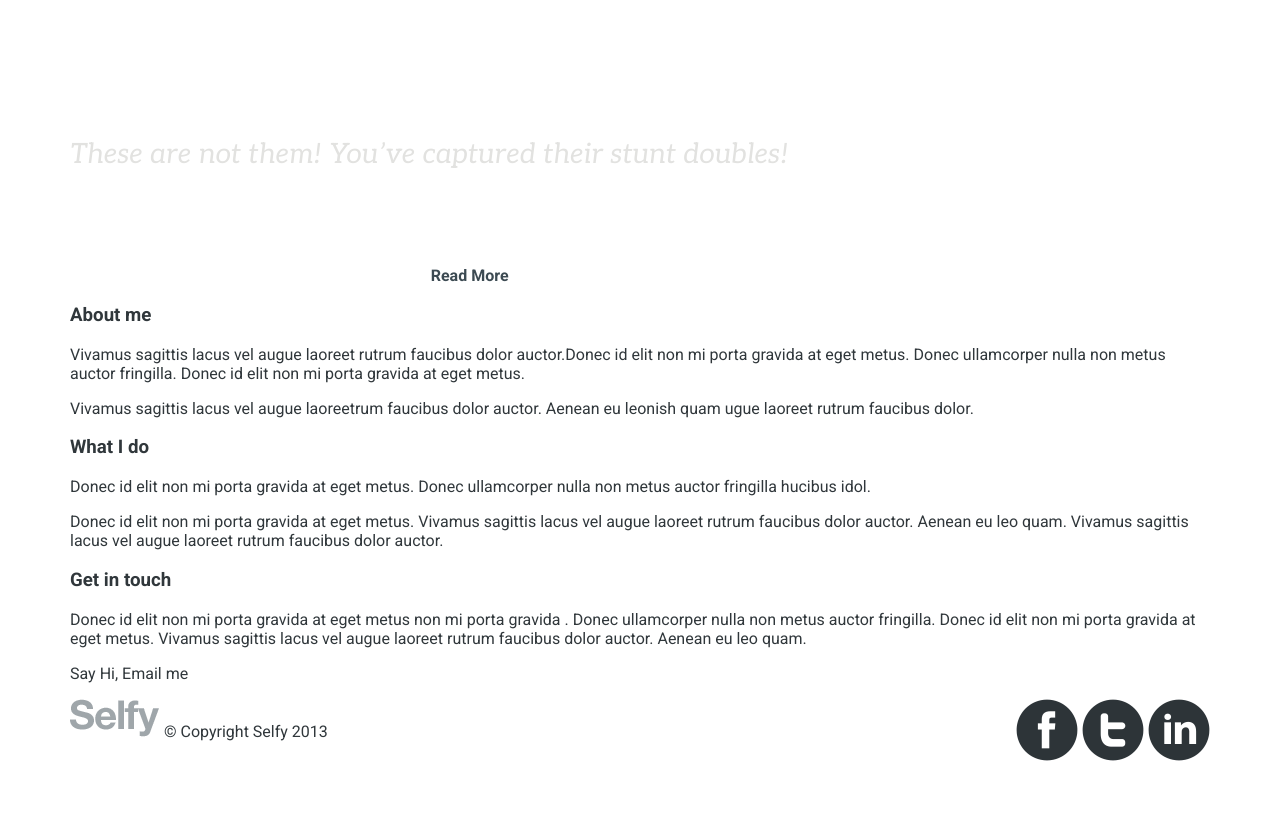
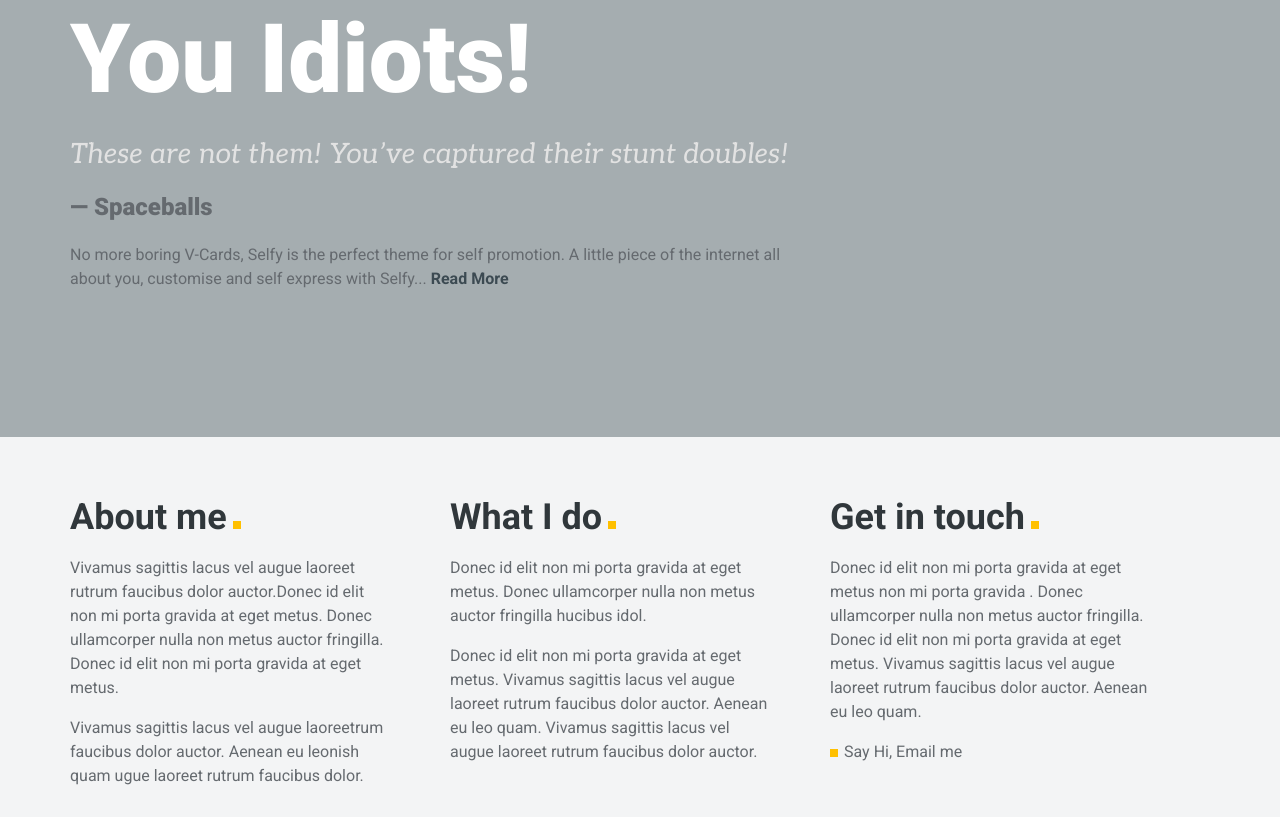
Before and after one commit to yonishechko/technologie_webowe, a plain HTML site: page ciwczenie selfy/index.html in a window 1280 px wide. Shown: the part 363-1180 px from the top of the page. Before the commit the page ends 1136 px from the top, so only its background shows below. Drawn offline with Linux system fonts and the light colour scheme.

Commit message:
spotkanie #7

```diff
--- a/ciwczenie selfy/index.html
+++ b/ciwczenie selfy/index.html
@@ -10,7 +10,7 @@
 <body>
     <div id="background"></div>
     <main>
-    <header>
+    <header class="home">
         <img id="logo" src="assets/logo@2x.png" alt="Logo Selfy">
 <nav>
 <a class="active" href="index.html">Home</a>
@@ -22,8 +22,8 @@
 </nav>
     </header>
     <section id="head">
-<h1>You Idiots!</h1>
-<h2>These are not them! You’ve captured their stunt doubles!</h2>
+<h1 id="home">You Idiots!</h1>
+<h2 class="home">These are not them! You’ve captured their stunt doubles!</h2>
 <p class="spaceballs">— Spaceballs</p>
 <p>No more boring V-Cards, Selfy is the perfect theme for self promotion. A little piece of the internet all about you, customise and self express with Selfy... <a href="styles.html">Read More</a></p>
     </section>
@@ -45,11 +45,11 @@
         </div>
     </section>
     <footer>
-<div>
+<div class="copy">
     <img src="assets/logo-foot@2x.png" alt="Logo Selfy Stopka">
     <span>© Copyright Selfy 2013</span>
 </div>
-<div>
+<div class="social">
     <img src="assets/icon-facebook@2x.png" alt="Facebook">
     <img src="assets/icon-twitter@2x.png" alt="Twitter">
     <img src="assets/icon-linkedin@2x.png" alt="LinkedIn">
--- a/ciwczenie selfy/style.css
+++ b/ciwczenie selfy/style.css
@@ -3,11 +3,13 @@ body{
     justify-content: center;
     color: #30373b;
     font-family: Roboto, sans-serif;
+    background: #f3f4f5;
 }
 #background{
     background: url(assets/masthead@2x.jpg);
     background-position: center;
-    background-size: cover;
+    background-size: contain;
+    background-color: #a5adb0;
     background-repeat: no-repeat;
     position: absolute;
     top: 0;
@@ -27,6 +29,9 @@ header{
     display: flex;
     justify-content: space-between;
     padding: 60px 0 45px;
+    border-bottom: 1px solid #cad2d7;
+    }
+header .home{
     border-bottom: #cad2d7 1px solid;
 }
 nav{
@@ -54,20 +59,33 @@ nav a:hover{
 #head{
     color: white;
     margin-top: 200px;
-    width: 741px;
+    margin-bottom: 190px;
+    width: 740px;
 }
 h1{
-    font-size: 96px;
+    font-size: 66px;
     font-family: 'Roboto' sans-serif;
     font-weight: 900;
     margin: 25px 0 15px;
 }
+h1#home{
+    font-size: 96px;
+    color: white;
+}
+h1#home::after{
+    content: unset;
+}
 h2{
-    font-size: 28px;
+    font-weight: 400;
+    font-size: 24px;
     font-family: Aleo, serif;
     font-style: italic;
-    color: #e2e2e0;
-    font-weight: 400;
+    color:#3c4a52;
+    width: 870px;
+}
+h2.home{
+    color: #e2e2e2;
+    font-size: 28px;
 }
 .spaceballs{
 font-size: 24px;
@@ -80,7 +98,77 @@ font-weight: 900;
 #head a:hover{
     color: #ffc000;
 }
+.info{
+    display: flex;
+    justify-content: space-between;
+}
+.info div{
+    width: 30%;
+    margin-right: 5%;
+
+}
+.info h3{
+    margin: 15px 0 18px;
+    font-size: 36px;
+    position: relative;
+}
+.info h3::after, h1::after{
+    content: "";
+    width: 8px;
+    height: 8px;
+    background: #ffc000;
+    display: inline-block;
+    margin-left: 6px;
+}
+p{
+    color: #656a6f;
+    line-height: 24px;
+}
+.info a{
+    font-weight: 700;
+    font-family: Arial;
+}
+.info a::before{
+    content: "";
+    width: 8px;
+    height: 8px;
+    background: #ffc000;
+    display: inline-block;
+    margin-right: 6px;
+}
 footer{
     display: flex;
     justify-content: space-between;
+    border-top: 1px solid #9fa6aa;
+    padding: 50px 0;
+    align-items: center;
+    margin-top: 65px;
 }
+.copy{
+    display: flex;
+    align-items: center;
+    color: #9fa6aa;
+}
+.copy img{
+    height: 19px;
+    margin-right: 10px;
+}
+.social img{
+    height: 31px;
+    opacity: 0.4;
+}
+.social img:hover{
+    opacity: 0.6;
+}
+img#about{
+    width: 100%;
+    margin-top: 65px;
+    border: solid 6px white;
+}
+.flex{
+    display: flex;
+    justify-content: space-between;
+}
+.about-txt div{
+    width: 45%;
+}
--- a/widoki_mobilne/style.css
+++ b/widoki_mobilne/style.css
@@ -89,6 +89,7 @@ footer h3{
 }
 @media (min-width: 500px) and (max-width: 799px){
     main{
+    width: 500px;
     grid-template-columns: 1fr 1fr;
     grid-template-rows: auto 160px auto;
     grid-template-areas:
@@ -100,7 +101,8 @@ footer h3{
 }
 @media (min-width: 800px){
     main{
-        grid-template-columns: 1fr 1fr 1fr;
+        width: 600px;
+        grid-template-columns: 50% 25% 25%;
         grid-template-rows: auto 160px auto;
         grid-template-areas:
         "date date date"
```
Also changed, not shown: ciwczenie selfy/about.html (added, +53 -0 lines).
